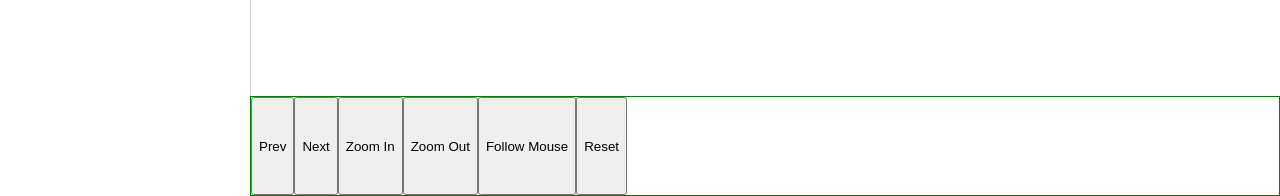
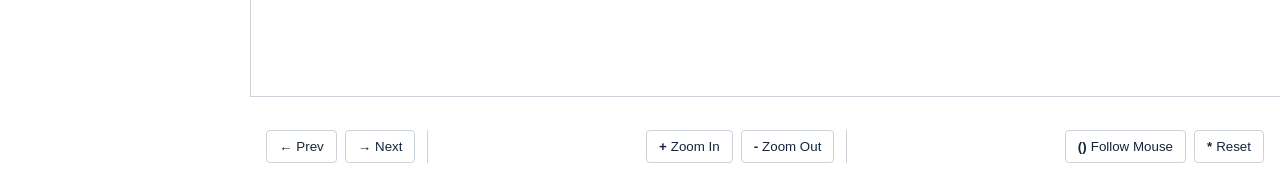
Before and after one commit to gokdenizozkan/medical-image-viewer-2, a plain HTML site: page index.html in a window 1280 px wide. Shown: the part 604-800 px from the top of the page. Drawn offline with Linux system fonts and the light colour scheme.

Commit message:
style image controls

```diff
--- a/index.html
+++ b/index.html
@@ -41,12 +41,38 @@
 
   <!-- Controls -->
   <div class="miv2-image-controls">
-    <button type="button" class="miv2-image-control" data-action="previous">Prev</button>
-    <button type="button" class="miv2-image-control" data-action="next">Next</button>
-    <button type="button" class="miv2-image-control" data-action="zoom-in">Zoom In</button>
-    <button type="button" class="miv2-image-control" data-action="zoom-out">Zoom Out</button>
-    <button type="button" class="miv2-image-control" data-action="toggle-mouse-follow">Follow Mouse</button>
-    <button type="button" class="miv2-image-control" data-action="reset-view">Reset</button>
+    <div class="miv2-control-group">
+      <button type="button" class="miv2-image-control" data-action="previous">
+        <span class="miv2-control-icon">←</span>
+        <span class="miv2-control-text">Prev</span>
+      </button>
+      <button type="button" class="miv2-image-control" data-action="next">
+        <span class="miv2-control-icon">→</span>
+        <span class="miv2-control-text">Next</span>
+      </button>
+    </div>
+
+    <div class="miv2-control-group">
+      <button type="button" class="miv2-image-control" data-action="zoom-in">
+        <span class="miv2-control-icon">+</span>
+        <span class="miv2-control-text">Zoom In</span>
+      </button>
+      <button type="button" class="miv2-image-control" data-action="zoom-out">
+        <span class="miv2-control-icon">-</span>
+        <span class="miv2-control-text">Zoom Out</span>
+      </button>
+    </div>
+
+    <div class="miv2-control-group">
+      <button type="button" class="miv2-image-control" data-action="toggle-mouse-follow">
+        <span class="miv2-control-icon">()</span>
+        <span class="miv2-control-text">Follow Mouse</span>
+      </button>
+      <button type="button" class="miv2-image-control" data-action="reset-view">
+        <span class="miv2-control-icon">*</span>
+        <span class="miv2-control-text">Reset</span>
+      </button>
+    </div>
   </div>
 </div>
 
--- a/style.css
+++ b/style.css
@@ -109,13 +109,47 @@ body {
 
 .miv2-image-controls {
   grid-area: controls;
-  border: 1px solid green;
+  border-top: 1px solid #CCD2D9;
+  background-color: #FFFFFF;
+  padding: 8px 16px;
   display: flex;
+  align-items: center;
+  justify-content: space-between;
+  gap: 12px;
 }
-
+.miv2-control-group {
+  display: flex;
+  gap: 8px;
+  border-right: 1px solid #CCD2D9;
+  padding-right: 12px;
+  margin-right: 12px;
+}
+.miv2-control-group:last-of-type {
+  border-right: none;
+  padding-right: 0;
+  margin-right: 0;
+}
+.miv2-image-control {
+  background-color: #FFFFFF;
+  color: #16253B;
+  border: 1px solid #CCD2D9;
+  border-radius: 4px;
+  padding: 8px 12px;
+  cursor: pointer;
+  font-weight: 500;
+  display: flex;
+  gap: 4px;
+}
+.miv2-image-control:hover {
+  background-color: #F0F2F5;
+  border-color: #00A3B8;
+}
 .miv2-image-control.active {
   background-color: var(--color-accent-primary);
   border-color: var(--color-accent-primary);
-  color: white;
-  font-weight: 400;
+  color: #FFFFFF;
+  font-weight: 600;
 }
+.miv2-control-icon {
+  font-weight: 600;
+}
```
